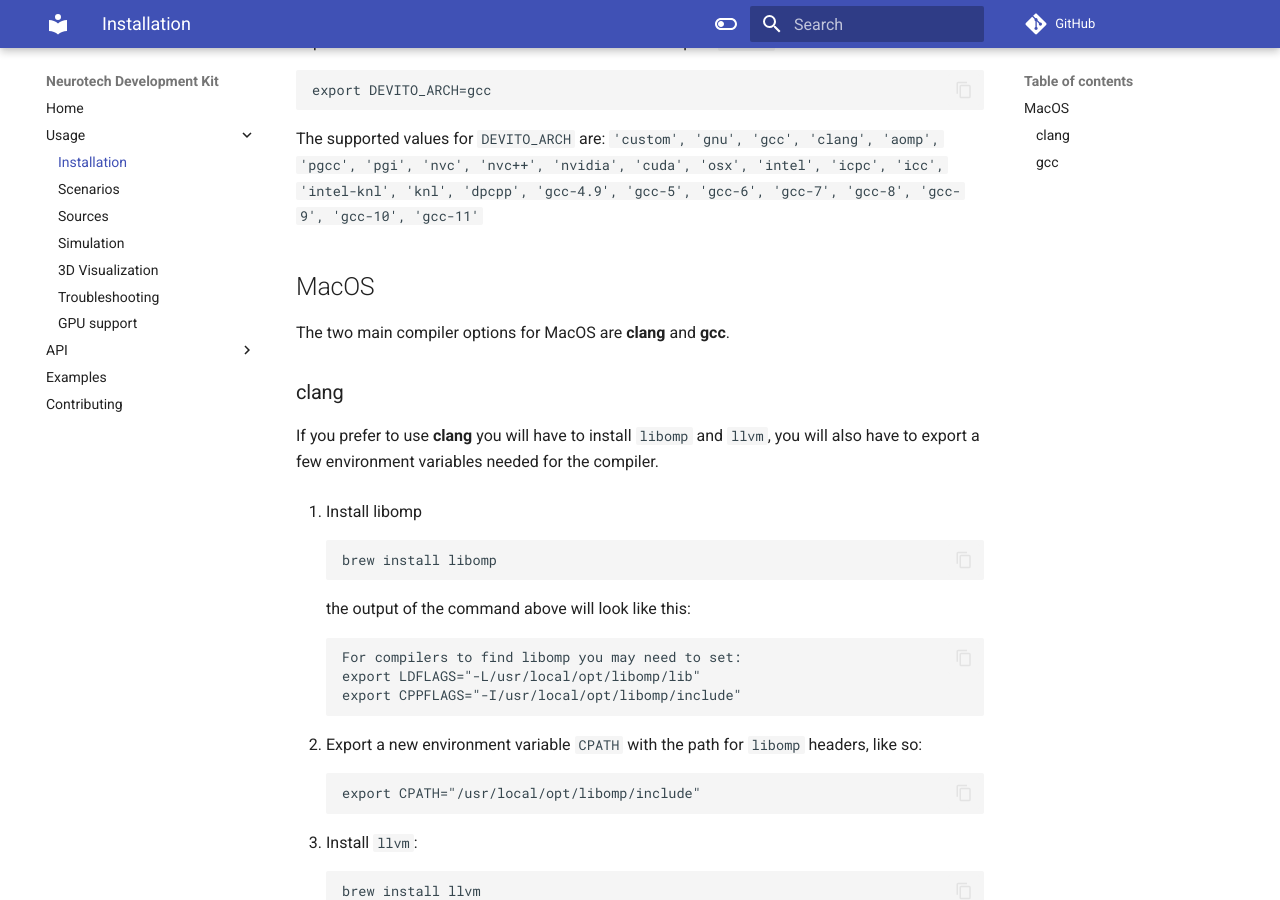
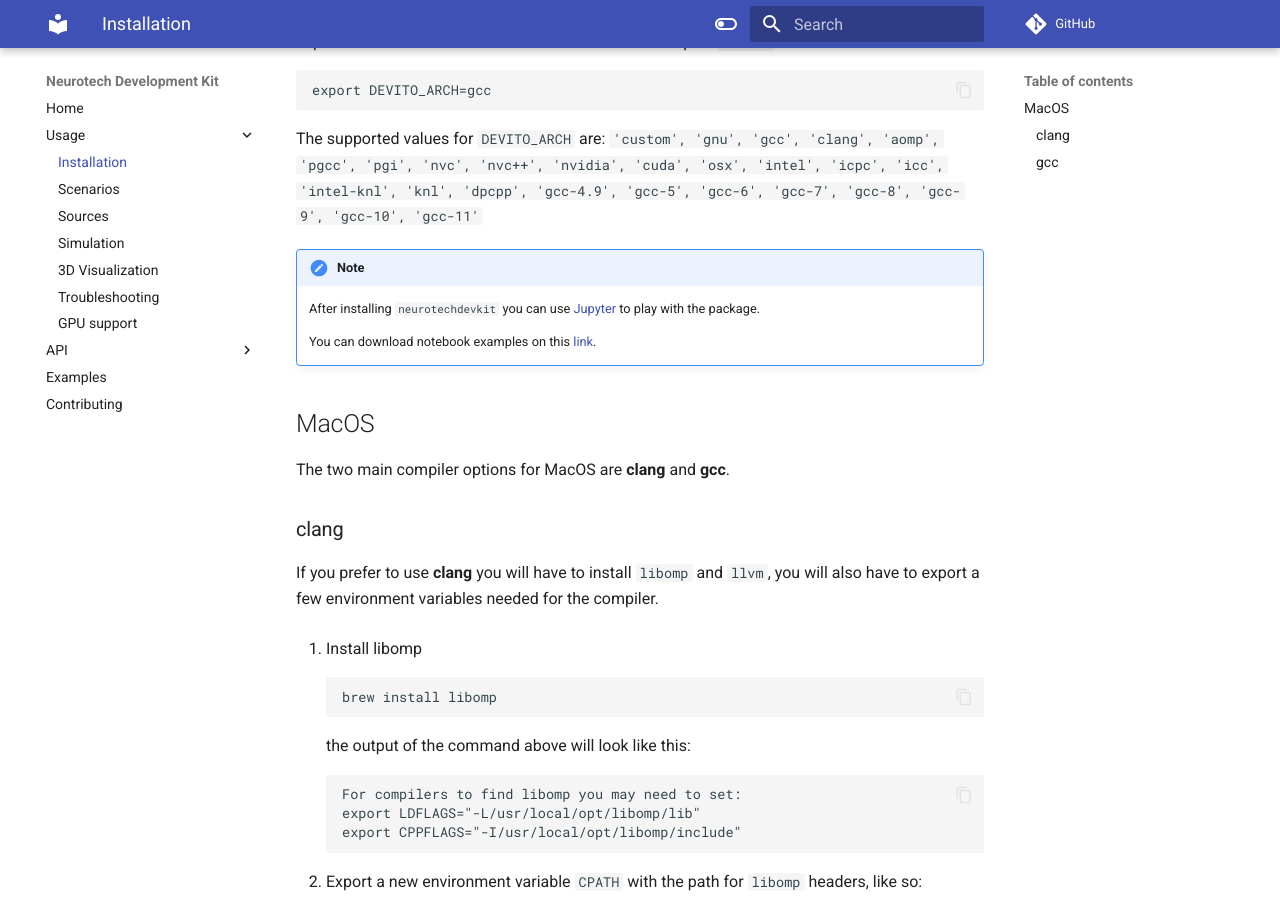
Before and after one commit to agencyenterprise/neurotechdevkit, an MkDocs documentation site: the page built from docs/usage/installation.md, in a window 1280 px wide and 900 px high, scrolled down 666 px. Built offline with MkDocs 1.6.1 and Material for MkDocs 9.7.7, drawn with Linux system fonts in a browser that asks for light colours; comment, search, counter and statistics services are not loaded.

Commit message:
Adding jupyter lab links to documentation

```diff
--- a/docs/usage/installation.md
+++ b/docs/usage/installation.md
@@ -30,6 +30,11 @@ export DEVITO_ARCH=gcc
 
 The supported values for `DEVITO_ARCH` are: `'custom', 'gnu', 'gcc', 'clang', 'aomp', 'pgcc', 'pgi', 'nvc', 'nvc++', 'nvidia', 'cuda', 'osx', 'intel', 'icpc', 'icc', 'intel-knl', 'knl', 'dpcpp', 'gcc-4.9', 'gcc-5', 'gcc-6', 'gcc-7', 'gcc-8', 'gcc-9', 'gcc-10', 'gcc-11'`
 
+
+!!! note
+    After installing `neurotechdevkit` you can use [Jupyter](https://jupyterlab.readthedocs.io/en/stable/) to play with the package.
+
+    You can download notebook examples on this [link](https://agencyenterprise.github.io/neurotechdevkit/generated/gallery/gallery_jupyter.zip).
 
 ## MacOS
 
```
Also changed, not shown: docs/index.md (+2 -2 lines).
